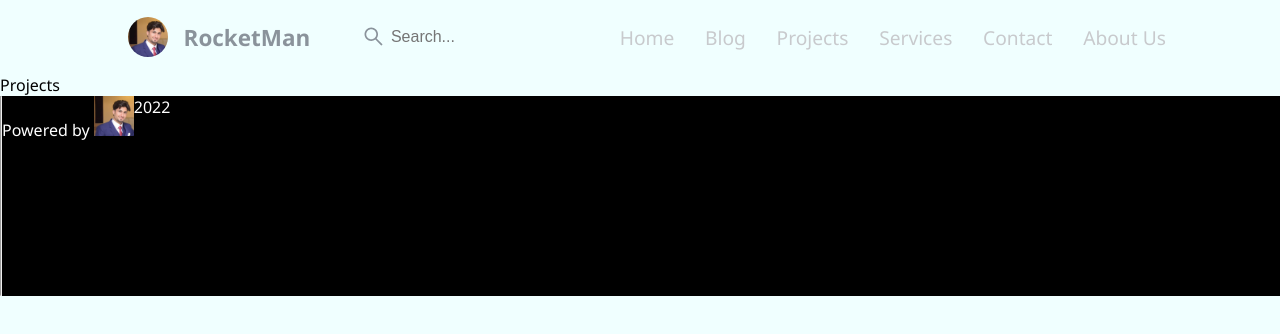
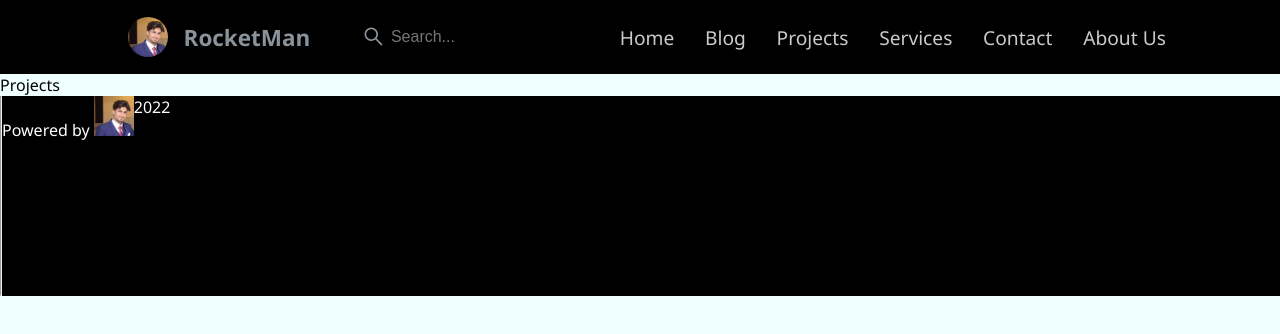
Before and after one commit to fsmutimeer/portfilio, a Next.js app: page /projects in a window 1280 px wide. Shown: the top 334 px of the page. Built offline with nearby package versions, Linux system fonts and the light colour scheme.

Commit message:
initial commit

```diff
--- a/components/Container.js
+++ b/components/Container.js
@@ -3,7 +3,7 @@ import styled from "styled-components"
 
 const Container = styled.main `
 		display:flex;
-	 max-width:${(props)=>props.width ? props.width: '1366px;'} ;
+	 max-width:${(props)=>props.width ? props.width: '1366px'} ;
 	 margin:0 auto;
 	 background:${props => props.bg ? props.bg : ''};
 	 height:${props=>props.height?props.height :''};
--- a/components/Layout.js
+++ b/components/Layout.js
@@ -1,12 +1,12 @@
+import Nav from './Navigation/Nav';
 import Footer from './Footer/footer'
-import Nav from './Navigation/Nav';
 
-const Layout = ({children})=>{
-    return (<>
-<Nav/>
-<main>{children}</main>
-    <Footer/>
-    </>)
+const Layout = ({ children }) => {
+	return (<>
+		<Nav />
+		{children}
+		<Footer />
+	</>)
 }
 
 export default Layout;
--- a/components/Navigation/Nav.js
+++ b/components/Navigation/Nav.js
@@ -3,13 +3,14 @@ import { useState, useEffect } from "react";
 import Logo from "./Logo";
 import Search from "./Search";
 import MenuItems from "./MenuItems";
+
 const Navbar = styled.nav `
 	position:sticky;
 	top:0;
 	background:transparent;
 	height:74px;
 	display:flex;
-
+	background:black;
 	justify-content:center;
 	align-items:center;
 	font-size:1.2rem;
--- a/pages/_app.js
+++ b/pages/_app.js
@@ -1,4 +1,5 @@
 import { createGlobalStyle, ThemeProvider } from 'styled-components'
+import Layout from '../components/Layout'
 
 const GlobalStyle = createGlobalStyle`
 
@@ -34,7 +35,9 @@ export default function App({ Component, pageProps }) {
 		<>
 			<GlobalStyle />
 			<ThemeProvider theme={theme}>
+				<Layout>
 					<Component {...pageProps} />
+				</Layout>
 			</ThemeProvider>
 		</>
 	)
--- a/pages/about.js
+++ b/pages/about.js
@@ -1,13 +1,12 @@
-import Layout from '../components/Layout';
 import Header from '../components/Head/Head';
 
 const about = ()=>{
-    return <Layout>
+    return <>
 		    <Header title="About" description="about page"/>
 
     About Me
 
-    </Layout>
+    </>
 }
 
 export default about;
--- a/pages/blog.js
+++ b/pages/blog.js
@@ -1,15 +1,14 @@
 import React from 'react';
-import Layout from '../components/Layout'
 import Header from '../components/Head/Head';
 import  Container  from '../components/Container';
 const blog = () => {
-  return <Layout>
+  return <>
 	  <Container bg='red' height='30vh' width='100vw'>
     <Header title="Blog" description="blog page"/>
 
 	Lorem ipsum dolor sit amet consectetur adipisicing elit. Asperiores tempore dolorem nostrum quod nobis placeat, quasi optio sed nihil magni mollitia repellendus veniam laborum incidunt laudantium, porro eos maiores. Ea.
 	</Container>
-  </Layout>;
+  </>;
 };
 
 export default blog;
--- a/pages/contact.js
+++ b/pages/contact.js
@@ -1,13 +1,12 @@
-import Layout from "../components/Layout";
 import Header from "../components/Head/Head";
 
 const contact = () => {
-    return <Layout>
+    return <>
 		    <Header title="Contact" description="contact page"/>
 
    Contact Us
 
-    </Layout>
+    </>
 };
 
 export default contact;
--- a/pages/index.js
+++ b/pages/index.js
@@ -7,7 +7,7 @@ import  Container  from '../components/Container'
 
 export default function Home(props) {
   return (
-    <Layout >
+    < >
     <div >
     <Header title="Home" description="Home page/landing page"/>
 
@@ -126,7 +126,7 @@ export default function Home(props) {
 	 tenetur delectus? Provident nobis id cumque a voluptas qui maxime!</p>
       </Container>
     </div>
-    </Layout>
+    </>
   )
 
 }
--- a/pages/projects/index.js
+++ b/pages/projects/index.js
@@ -1,10 +1,9 @@
-import Layout from '../../components/Layout'
 import Header from '../../components/Head/Head';
 const index = () => {
-  return <Layout>
+  return <>
 	  		    <Header title="About" description="about page"/>
 
-	  Projects</Layout>;
+	  Projects</>;
 };
 
 export default index;
--- a/pages/services/index.js
+++ b/pages/services/index.js
@@ -1,10 +1,9 @@
-import Layout from '../../components/Layout'
 import Header from '../../components/Head/Head';
 const index = () => {
-  return <Layout>
+  return <>
 	  		    <Header title="Services" description="about page"/>
 
-	  Projects</Layout>;
+	  Projects</>;
 };
 
 export default index;
```
Also changed, not shown: styles/globals.css (deleted, +0 -16 lines). Lines whose indentation alone changed are shown as unchanged.
